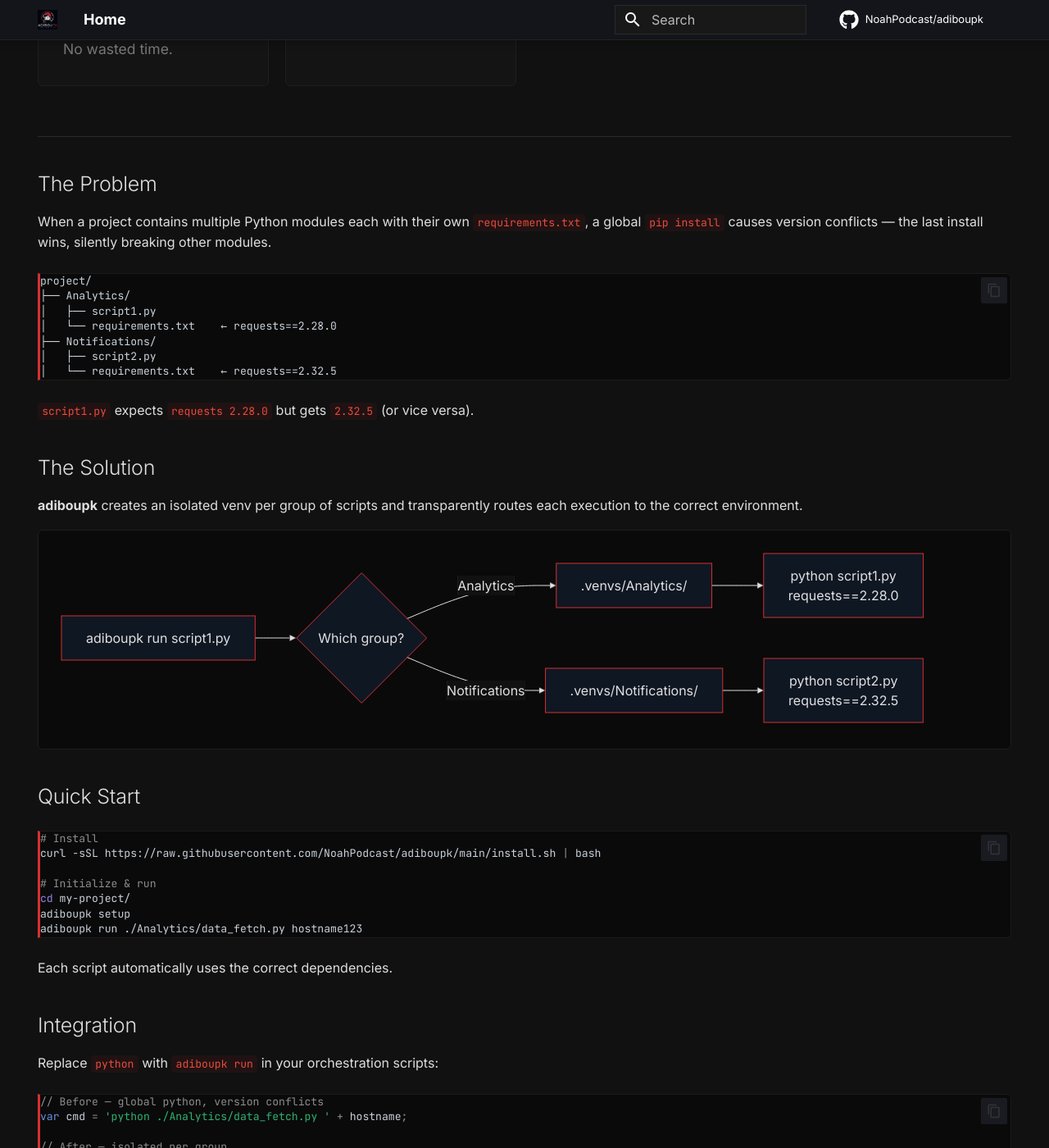
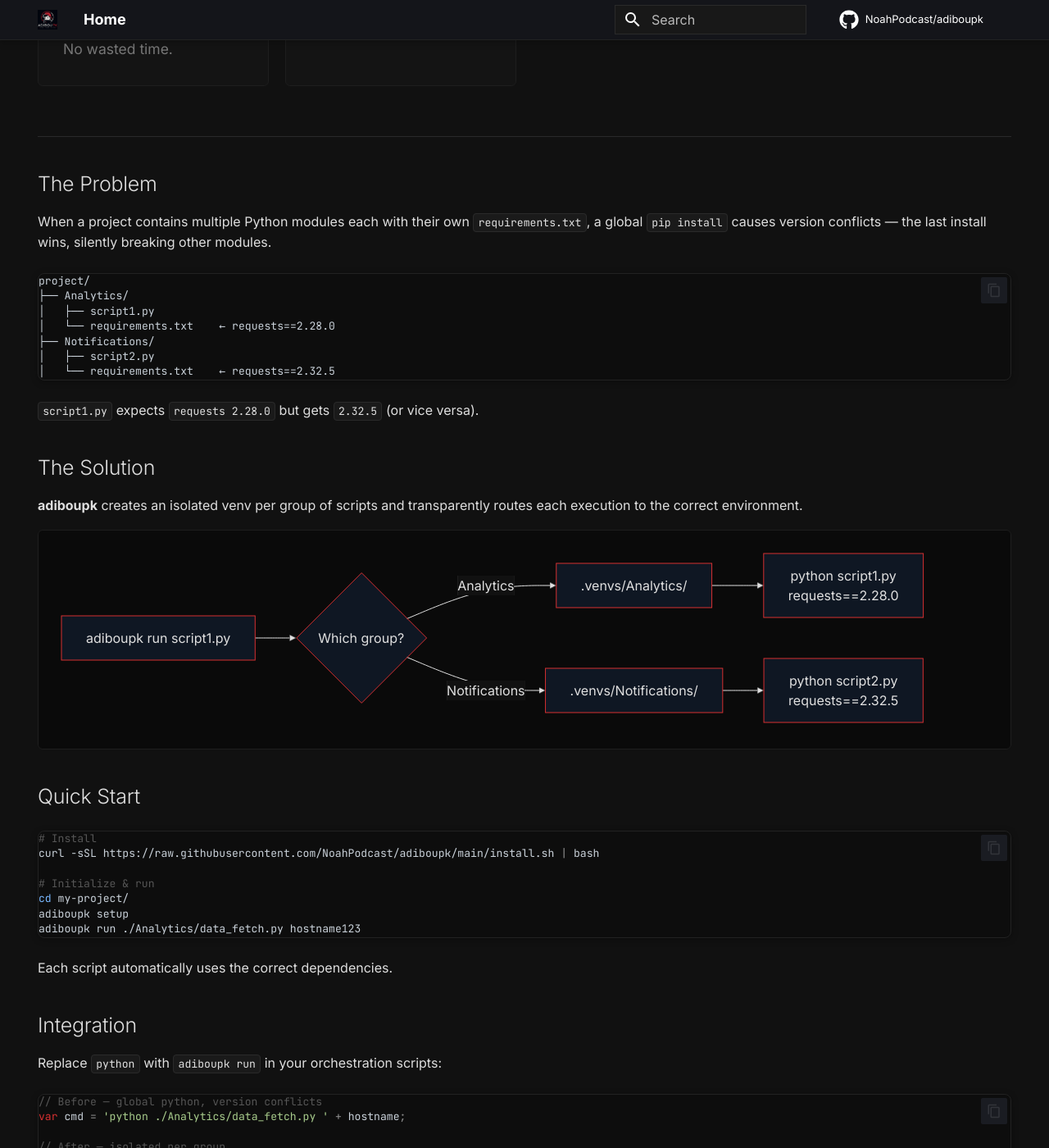
Before and after one commit to NoahPodcast/adiboupk, an MkDocs documentation site: the page built from docs/index.md, in a window 1280 px wide and 1400 px high, scrolled down 1418 px. Shown: the whole window at 82% size. Built offline with MkDocs 1.6.1 and Material for MkDocs 9.7.7, drawn with Linux system fonts in a browser that asks for light colours; comment, search, counter and statistics services are not loaded.

Commit message:
Clean code blocks: neutral dark bg, no red border
Co-authored-by: Ona <no-reply@ona.com>

```diff
--- a/docs/assets/extra.css
+++ b/docs/assets/extra.css
@@ -223,23 +223,23 @@
 
 /* --- Inline code --- */
 .md-typeset code {
-  background: rgba(214, 48, 49, 0.08);
-  border: none;
-  color: #e74c3c;
+  background: #1a1a1a;
+  border: 1px solid #2a2a2a;
+  color: #e0e0e0;
   font-size: 0.82em;
   padding: 0.15em 0.4em;
   border-radius: 4px;
-  font-weight: 500;
+  font-weight: 400;
 }
 
 /* --- Code blocks --- */
 .md-typeset pre {
-  background: #0a0a0a;
-  border: 1px solid #1a1a1a;
-  border-left: 3px solid #d63031;
-  border-radius: 0 6px 6px 0;
+  background: #0d0d0d;
+  border: 1px solid #222;
+  border-radius: 8px;
   position: relative;
   margin: 1.5em 0;
+  box-shadow: 0 2px 8px rgba(0, 0, 0, 0.3);
 }
 
 .md-typeset pre > code {
@@ -248,6 +248,30 @@
   background: transparent;
   padding: 0;
   font-weight: 400;
+}
+
+/* Syntax highlighting colors */
+.md-typeset .highlight .c,
+.md-typeset .highlight .c1,
+.md-typeset .highlight .cm {
+  color: #555;
+}
+
+.md-typeset .highlight .k,
+.md-typeset .highlight .kn,
+.md-typeset .highlight .kd {
+  color: #d63031;
+}
+
+.md-typeset .highlight .s,
+.md-typeset .highlight .s1,
+.md-typeset .highlight .s2 {
+  color: #a8cc8c;
+}
+
+.md-typeset .highlight .nb,
+.md-typeset .highlight .nf {
+  color: #79b8ff;
 }
 
 /* Copy button in code blocks */
@@ -259,9 +283,19 @@
   color: #d63031;
 }
 
-/* Code block line numbers */
-.md-typeset .highlight .linenodiv {
-  color: #333;
+/* Tabbed code blocks */
+.md-typeset .tabbed-labels > label {
+  color: #888;
+  border-bottom-color: transparent;
+}
+
+.md-typeset .tabbed-labels > label--active,
+.md-typeset .tabbed-labels > label:hover {
+  color: #e0e0e0;
+}
+
+.md-typeset .tabbed-labels > .tabbed-labels__active {
+  border-bottom-color: #d63031;
 }
 
 /* --- Admonitions --- */
```
